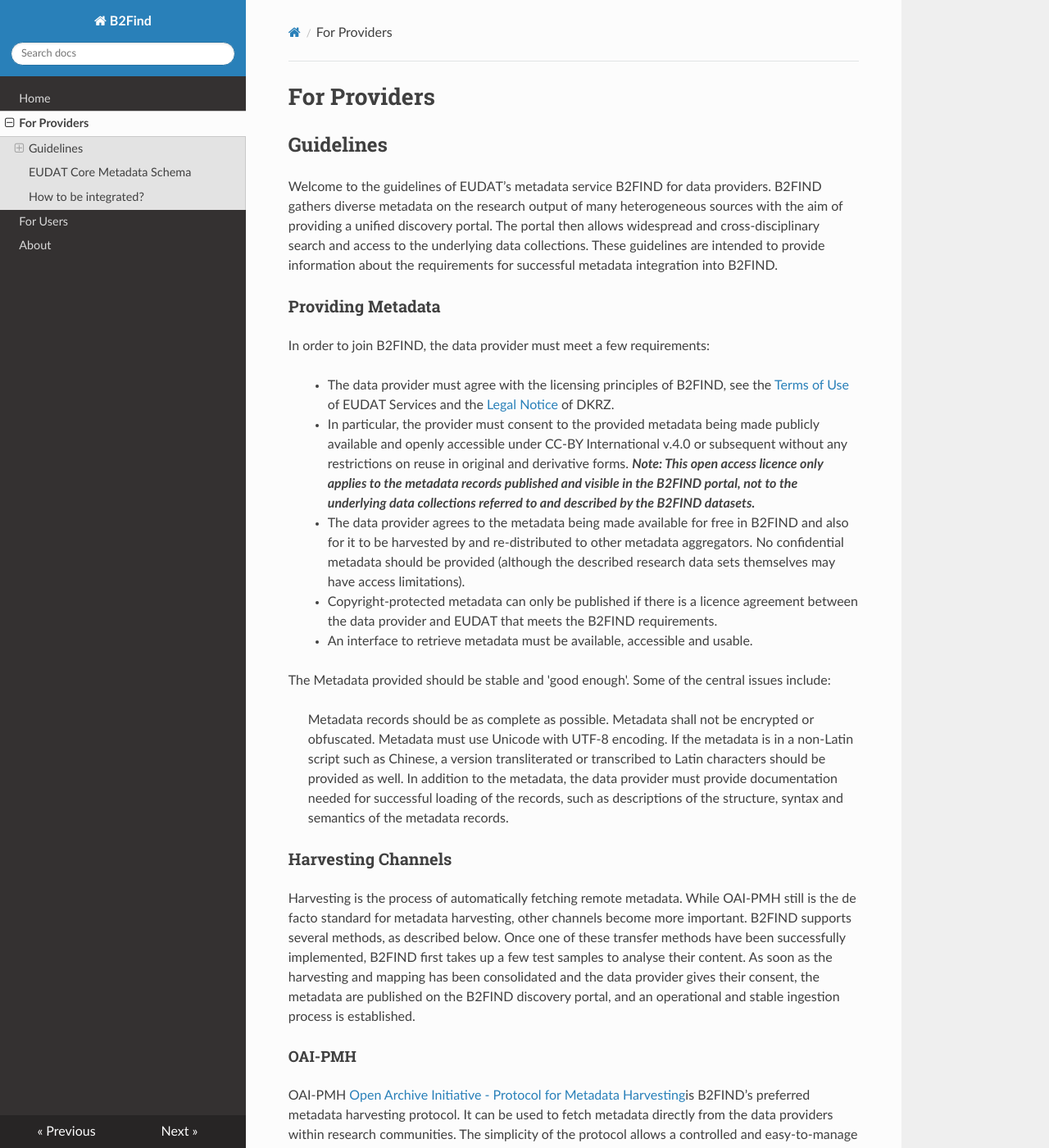
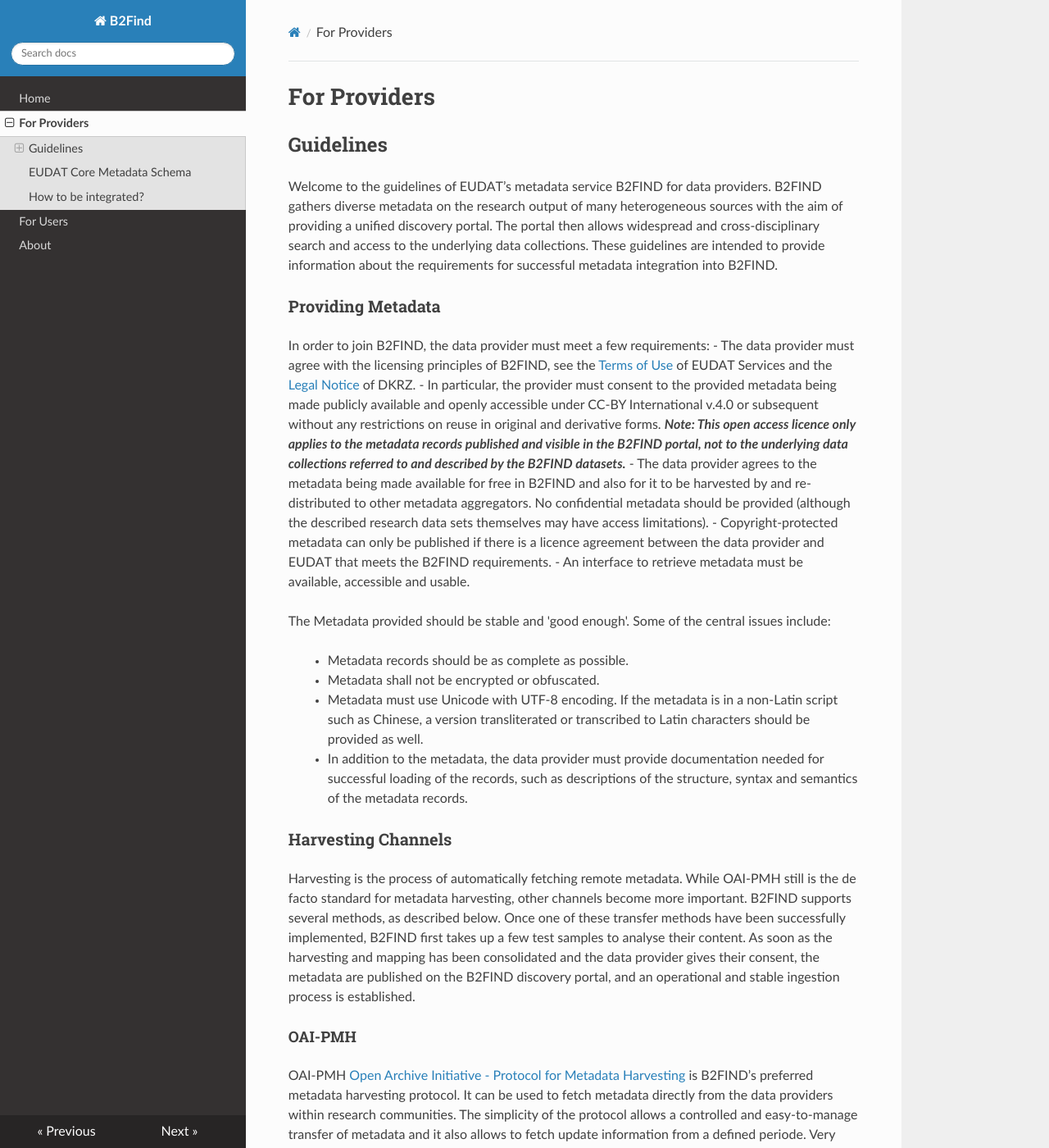
Before and after one commit to EUDAT-B2FIND/ckanext-b2find, an MkDocs documentation site: the page built from docs/forproviders.md, in a window 1280 px wide and 1400 px high. Shown: the whole window at 82% size. Built offline with MkDocs 1.6.1, drawn with Linux system fonts in a browser that asks for light colours; nearby versions of some CDN libraries.

```diff
--- a/docs/forproviders.md
+++ b/docs/forproviders.md
@@ -5,23 +5,23 @@ Welcome to the guidelines of EUDAT’s metadata service B2FIND for data provider
 
 ### Providing Metadata
 In order to join B2FIND, the data provider must meet a few requirements:
-> - The data provider must agree with the licensing principles of B2FIND, see the [Terms of Use](https://www.eudat.eu/eudat-cdi-aup) of EUDAT Services and the [Legal Notice](https://www.dkrz.de/en/about-en/contact/impressum?set_language=en) of DKRZ.
-> - In particular, the provider must consent to the provided metadata being made publicly available and openly accessible under CC-BY International v.4.0 or subsequent without any restrictions on reuse in original and derivative forms.
-    ***Note: This open access licence only applies to the metadata records published and visible in the B2FIND portal, not to the underlying data collections referred to and described by the B2FIND datasets.***
-> - The data provider agrees to the metadata being made available for free in B2FIND and also for it to be harvested by and re-distributed to other metadata aggregators. No confidential metadata should be provided (although the described research data sets themselves may have access limitations).
-> - Copyright-protected metadata can only be published if there is a licence agreement between the data provider and EUDAT that meets the B2FIND requirements.
-> - An interface to retrieve metadata must be available, accessible and usable.
+- The data provider must agree with the licensing principles of B2FIND, see the [Terms of Use](https://www.eudat.eu/eudat-cdi-aup) of EUDAT Services and the [Legal Notice](https://www.dkrz.de/en/about-en/contact/impressum?set_language=en) of DKRZ.
+- In particular, the provider must consent to the provided metadata being made publicly available and openly accessible under CC-BY International v.4.0 or subsequent without any restrictions on reuse in original and derivative forms.
+   ***Note: This open access licence only applies to the metadata records published and visible in the B2FIND portal, not to the underlying data collections referred to and described by the B2FIND datasets.***
+- The data provider agrees to the metadata being made available for free in B2FIND and also for it to be harvested by and re-distributed to other metadata aggregators. No confidential metadata should be provided (although the described research data sets themselves may have access limitations).
+- Copyright-protected metadata can only be published if there is a licence agreement between the data provider and EUDAT that meets the B2FIND requirements.
+- An interface to retrieve metadata must be available, accessible and usable.
 
 The Metadata provided should be stable and 'good enough'. Some of the central issues include:
-> Metadata records should be as complete as possible.
-> Metadata shall not be encrypted or obfuscated.
-> Metadata must use Unicode with UTF-8 encoding. If the metadata is in a non-Latin script such as Chinese, a version transliterated or transcribed to Latin characters should be provided as well.
-> In addition to the metadata, the data provider must provide documentation needed for successful loading of the records, such as descriptions of the structure, syntax and semantics of the metadata records.
+> - Metadata records should be as complete as possible.
+> - Metadata shall not be encrypted or obfuscated.
+> - Metadata must use Unicode with UTF-8 encoding. If the metadata is in a non-Latin script such as Chinese, a version transliterated or transcribed to Latin characters should be provided as well.
+> - In addition to the metadata, the data provider must provide documentation needed for successful loading of the records, such as descriptions of the structure, syntax and semantics of the metadata records.
 
 ### Harvesting Channels
 Harvesting is the process of automatically fetching remote metadata. While OAI-PMH still is the de facto standard for metadata harvesting, other channels become more important. B2FIND supports several methods, as described below. Once one of these transfer methods have been successfully implemented, B2FIND first takes up a few test samples to analyse their content. As soon as the harvesting and mapping has been consolidated and the data provider gives their consent, the metadata are published on the B2FIND discovery portal, and an operational and stable ingestion process is established.
 #### OAI-PMH
-OAI-PMH [Open Archive Initiative - Protocol for Metadata Harvesting](https://www.openarchives.org/pmh/)is B2FIND’s preferred metadata harvesting protocol. It can be used to fetch metadata directly from the data providers within research communities. The simplicity of the protocol allows a controlled and easy-to-manage transfer of metadata and it also allows to fetch update information from a defined periode. Very little information must be provided to enable B2FIND to perform the harvesting process using this protocol:
+OAI-PMH [Open Archive Initiative - Protocol for Metadata Harvesting](https://www.openarchives.org/pmh/) is B2FIND’s preferred metadata harvesting protocol. It can be used to fetch metadata directly from the data providers within research communities. The simplicity of the protocol allows a controlled and easy-to-manage transfer of metadata and it also allows to fetch update information from a defined periode. Very little information must be provided to enable B2FIND to perform the harvesting process using this protocol:
 - OAI endpoint: This is the URL of the OAI provider server on data provider site, which must be open for OAI-PMH read requests
 - OAI mdprefix: This is the OAI acronym for the metadata schema in which the provided XML records are coded in (default is DublinCore, Datacite is supported)
 - OAI sets (optional): It is recommended to group your records in subsets, because this simplifies the controlled harvesting
```
